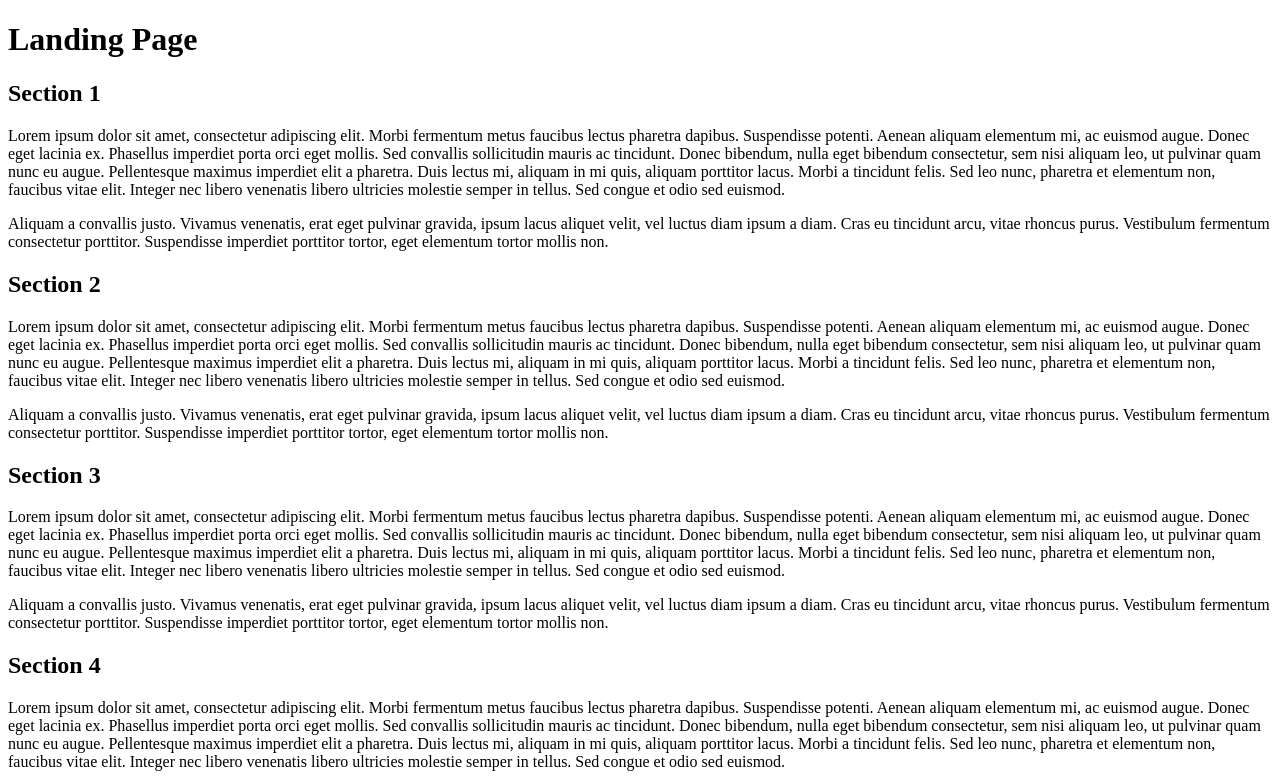
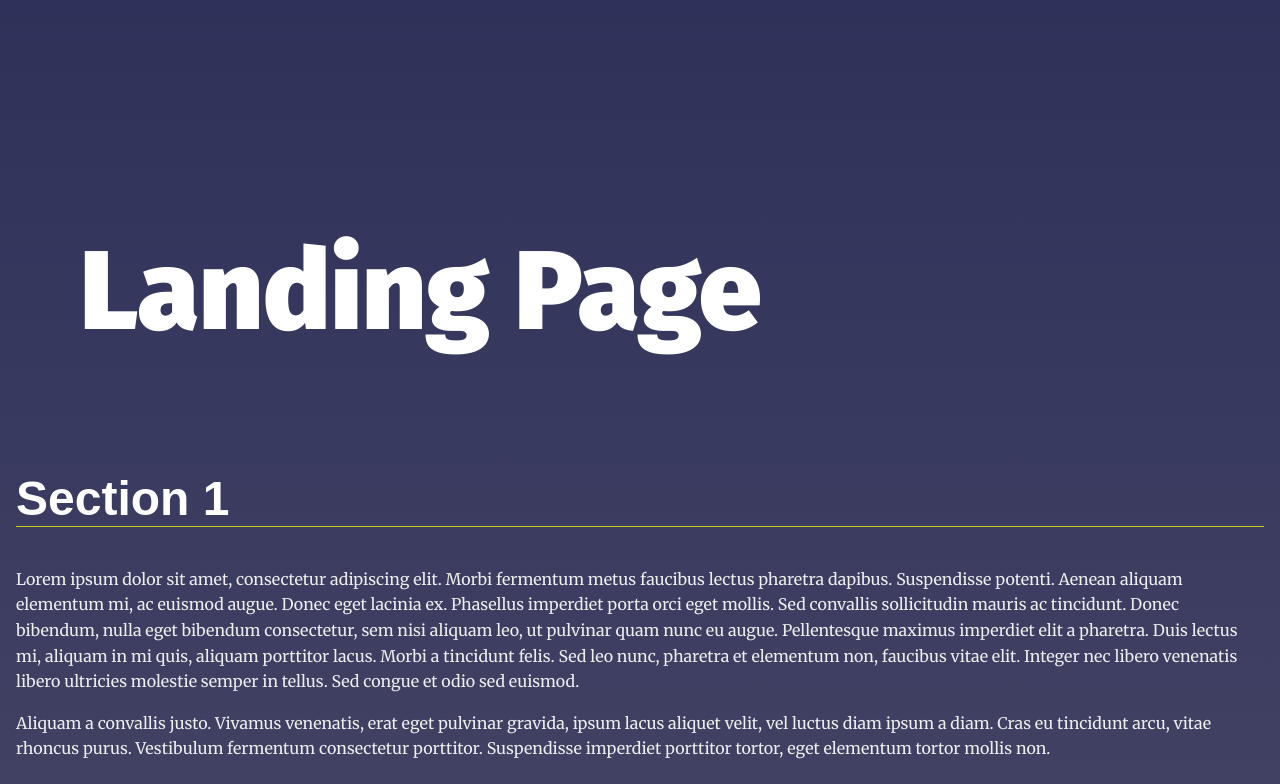
Before and after one commit to The-manpreet-singh/Landing-page, a plain HTML site: page index.html in a window 1280 px wide. Shown: the top 784 px of the page. Drawn offline with Linux system fonts and the light colour scheme.

Commit message:
add style header

```diff
--- a/css/styles.css
+++ b/css/styles.css
@@ -0,0 +1,48 @@
+body {
+	background: rgb(136, 203, 171);
+	background: linear-gradient(0deg, rgba(120, 116, 127, 1) 0%, rgba(47, 49, 90, 1) 100%);
+	margin: 0;
+	font-family: "Merriweather", serif;
+	color: #fff;
+}
+
+/* Typeography General*/
+h1 {
+	font-family: "Fira Sans", sans-serif;
+	font-size: 3em;
+	margin: 2em 1rem;
+}
+
+@media only screen and (min-width: 35em) {
+	h1 {
+		font-size: 7em;
+		margin: 2em 4rem 1em;
+	}
+}
+
+h2 {
+	border-bottom: 1px solid #cc1;
+	font-family: "Oxygen", Sans-Serif;
+	font-size: 3em;
+	color: #fff;
+}
+
+p {
+	line-height: 1.6em;
+	color: #eee;
+}
+
+/* ---- Layout Rules ---- */
+main {
+	margin: 10vh 1em 10vh;
+}
+
+.main-hero {
+	min-height: 40vh;
+	padding-top: 3em;
+}
+
+section {
+	position: relative;
+	min-height: 80vh;
+}
--- a/index.html
+++ b/index.html
@@ -99,7 +99,7 @@
 			</section>
 		</main>
 		<footer class="page_footer">
-			<p>&copy 2020 Copyright Legal & Privacy</p>
+			<p>© 2020 Copyright Legal & Privacy</p>
 		</footer>
 	</body>
 </html>
```
